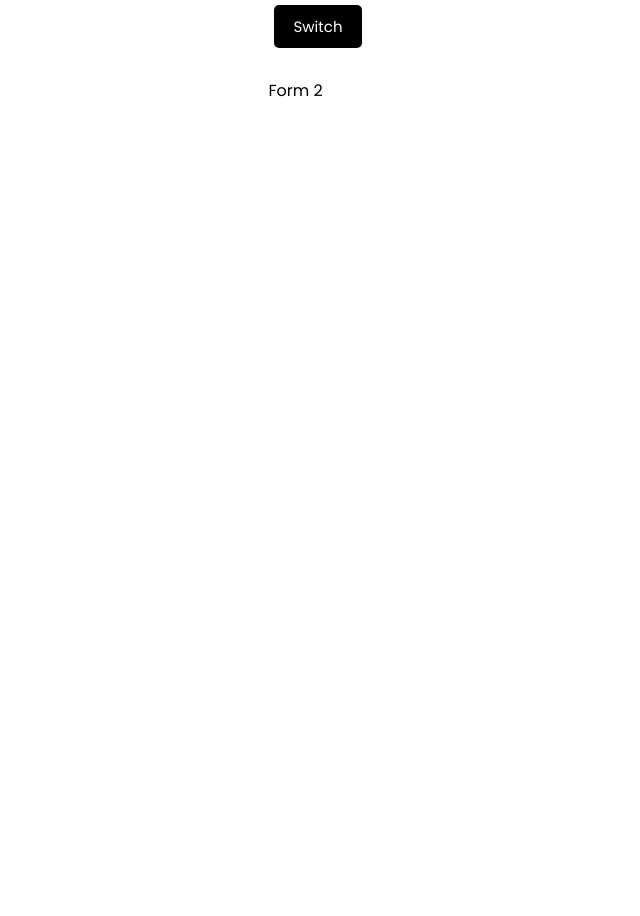
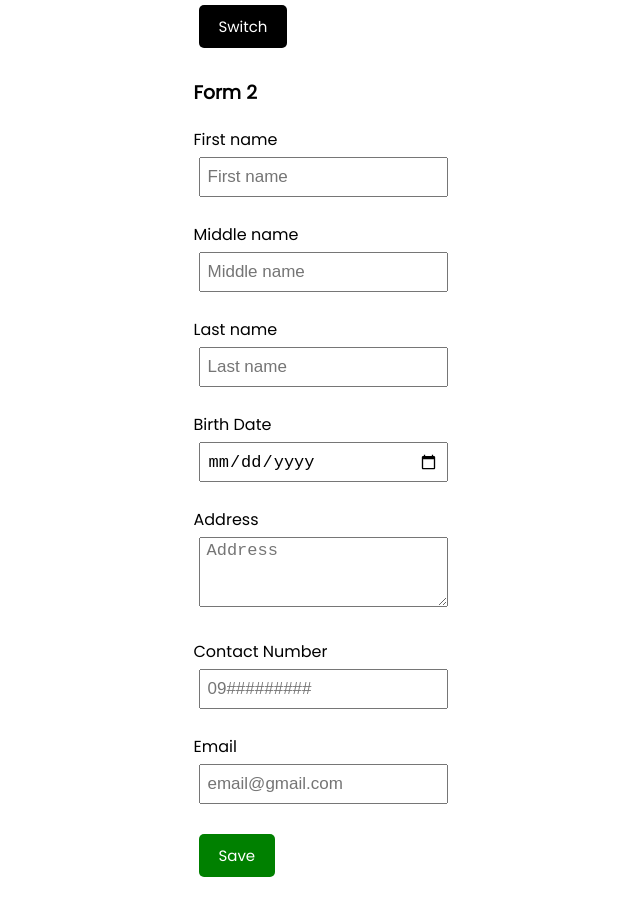
Before and after one commit to thelastronnin/Task-3-Form-Switching, a React (Create React App) app: page / in a window 1280 px wide. Both pictures are taken after a click on the button "Switch". Shown: the top 916 px of the page, without its empty margins (322-962 px from the left). Before the commit the page ends 800 px from the top, so only its background shows below. Built offline with nearby package versions, Linux system fonts and the light colour scheme.

Commit message:
Added Input Fields

```diff
--- a/src/components/Form2.js
+++ b/src/components/Form2.js
@@ -1,7 +1,218 @@
-import React from "react";
+import React, { useState } from "react";
 
-const Form1 = () => {
-  return <div>Form 2</div>;
+import InputField from "./InputField";
+import InputFieldTextArea from "./InputFieldTextArea";
+import Button from "./Button";
+
+// iF = INPUT FIELD
+
+const Form2 = ({ title, onAdd }) => {
+  const [fName, setFname] = useState("");
+  const [mName, setMname] = useState("");
+  const [lName, setLname] = useState("");
+  const [bDate, setBdate] = useState(null);
+  const [address, setAddress] = useState("");
+  const [contact, setContact] = useState("");
+  const [email, setEmail] = useState("");
+
+  const [errorfName, setErrorFname] = useState(false);
+  const [errorMName, setErrorMname] = useState(false);
+  const [errorLName, setErrorLname] = useState(false);
+  const [errorBdate, setErrorBdate] = useState(false);
+  const [errorAddress, setErrorAddress] = useState(false);
+  const [errorContact, setErrorContact] = useState(false);
+  const [errorEmail, setErrorEmail] = useState(false);
+
+  const [errorMssgFName, setErrorMssgFName] = useState("");
+  const [errorMssgMName, setErrorMssgMName] = useState("");
+  const [errorMssgLName, setErrorMssgLName] = useState("");
+  const [errorMssgBDate, setErrorMssgBDate] = useState("");
+  const [errorMssgAddress, setErrorMssgAddress] = useState("");
+  const [errorMssgContact, setErrorMssgContact] = useState("");
+  const [errorMssgEmail, setErrorMssgEmail] = useState("");
+
+  const onSubmit = (e) => {
+    e.preventDefault();
+
+    // DO SOMETHING HERE
+    // onAdd({ fName, mName, lName, bDate, address, contact, email });
+  };
+
+  // CHECK FIRST NAME
+  const onChangeIfFname = (value) => {
+    !value ? setErrorFname(true) : setErrorFname(false);
+    !value ? setErrorMssgFName("Invalid Input") : setErrorMssgFName("");
+
+    if (/[^a-zA-Z ]/.test(value)) {
+      setErrorFname(true);
+      setErrorMssgFName("A-Z letters only");
+    }
+    return setFname(value);
+  };
+
+  // CHECK MIDDLE NAME
+  const onChangeIfMname = (value) => {
+    !value ? setErrorMname(true) : setErrorMname(false);
+    !value ? setErrorMssgMName("Invalid Input") : setErrorMssgMName("");
+
+    if (/[^a-zA-Z ]/.test(value)) {
+      setErrorMname(true);
+      setErrorMssgMName("A-Z letters only");
+    }
+    return setMname(value);
+  };
+
+  // CHECK LAST NAME
+  const onChangeIfLname = (value) => {
+    !value ? setErrorLname(true) : setErrorLname(false);
+    !value ? setErrorMssgLName("Invalid Input") : setErrorMssgLName("");
+
+    if (/[^a-zA-Z ]/.test(value)) {
+      setErrorLname(true);
+      setErrorMssgLName("A-Z letters only");
+    }
+    return setLname(value);
+  };
+
+  // CHECK BIRTHDATE
+  const onChangeIfBdate = (value) => {
+    !value ? setErrorBdate(true) : setErrorBdate(false);
+
+    if (!value) {
+      setErrorBdate(true);
+      setErrorMssgBDate("Invalid Input");
+    }
+    return setBdate(value);
+  };
+
+  // CHECK ADDRESS
+  const onChangeIfAddress = (value) => {
+    !value ? setErrorAddress(true) : setErrorAddress(false);
+    !value ? setErrorMssgAddress("Invalid Input") : setErrorMssgAddress("");
+
+    if (/[^a-zA-Z 0-9 ,.-]/.test(value)) {
+      setErrorAddress(true);
+      setErrorMssgAddress("Alphanumeric and (, - .) only");
+    }
+    return setAddress(value);
+  };
+
+  // CHECK CONTACT NUMBER
+  const onChangeIfContact = (value) => {
+    !value ? setErrorContact(true) : setErrorContact(false);
+    !value ? setErrorMssgContact("Invalid Input") : setErrorMssgContact("");
+    if (value.length < 11) {
+      setErrorContact(true);
+      setErrorMssgContact("Invalid Input");
+    }
+
+    if (/[^0-9]/.test(value)) {
+      setErrorContact(true);
+      setErrorMssgContact("Numeric Characters Only");
+    }
+    return setContact(value);
+  };
+
+  // CHECK ADDRESS
+  const onChangeIfEmailAddress = (value) => {
+    !value ? setErrorEmail(true) : setErrorEmail(false);
+    !value ? setErrorMssgEmail("Invalid Input") : setErrorMssgEmail("");
+
+    if (!/^[a-zA-Z0-9]+@[a-zA-Z0-9]+\.[A-Za-z]+$/.test(value)) {
+      setErrorEmail(true);
+      setErrorMssgEmail("Email Address only");
+    }
+    return setEmail(value);
+  };
+
+  return (
+    <form className="add-form">
+      <h3>{title}</h3>
+      {/* FIRST NAME INPUT FIELD */}
+      <InputField
+        iFLabel="First name"
+        iFType="text"
+        iFPlaceholder="First name"
+        iFvalue={fName}
+        onChange={(e) => onChangeIfFname(e.target.value)}
+        iFError={errorfName}
+        iFErrorMessage={errorMssgFName}
+        maxlength="255"
+      />
+
+      {/* MIDDLE NAME INPUT FIELD */}
+      <InputField
+        iFLabel="Middle name"
+        iFType="text"
+        iFPlaceholder="Middle name"
+        iFvalue={mName}
+        onChange={(e) => onChangeIfMname(e.target.value)}
+        iFError={errorMName}
+        iFErrorMessage={errorMssgMName}
+        maxlength="255"
+      />
+
+      {/* LAST NAME INPUT FIELD */}
+      <InputField
+        iFLabel="Last name"
+        iFType="text"
+        iFPlaceholder="Last name"
+        iFvalue={lName}
+        onChange={(e) => onChangeIfLname(e.target.value)}
+        iFError={errorLName}
+        iFErrorMessage={errorMssgLName}
+        maxlength="255"
+      />
+
+      {/* BIRTH DATE INPUT FIELD */}
+      <InputField
+        iFLabel="Birth Date"
+        iFType="date"
+        iFPlaceholder=""
+        iFvalue={bDate}
+        onChange={(e) => onChangeIfBdate(e.target.value)}
+        iFError={errorBdate}
+        iFErrorMessage={errorMssgBDate}
+        maxlength="255"
+      />
+
+      {/* ADDRESS INPUT FIELD */}
+      <InputFieldTextArea
+        iFLabel="Address"
+        iFPlaceholder="Address"
+        iFvalue={address}
+        onChange={(e) => onChangeIfAddress(e.target.value)}
+        iFError={errorAddress}
+        iFErrorMessage={errorMssgAddress}
+      />
+
+      {/* CONTACT INPUT FIELD */}
+      <InputField
+        iFLabel="Contact Number"
+        iFType="text"
+        iFPlaceholder="09#########"
+        iFvalue={contact}
+        onChange={(e) => onChangeIfContact(e.target.value)}
+        iFError={errorContact}
+        iFErrorMessage={errorMssgContact}
+        maxlength="11"
+      />
+
+      {/* EMAIL INPUT FIELD */}
+      <InputField
+        iFLabel="Email"
+        iFType="text"
+        iFPlaceholder="email@gmail.com"
+        iFvalue={email}
+        onChange={(e) => onChangeIfEmailAddress(e.target.value)}
+        iFError={errorEmail}
+        iFErrorMessage={errorMssgEmail}
+        maxlength="255"
+      />
+
+      <Button text="Save" onClick={onSubmit} />
+    </form>
+  );
 };
 
-export default Form1;
+export default Form2;
```
